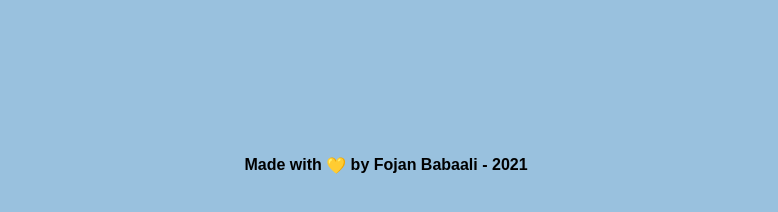
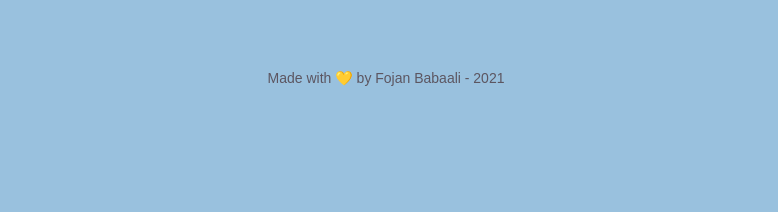
Before and after one commit to fojanb/Food-Recipe-App, a React (Create React App) app: page / in a window 1280 px wide. Shown: the part 694-906 px from the top of the page, without its empty margins (254-1032 px from the left). Built offline with nearby package versions, Linux system fonts and the light colour scheme; no server answers; a web font is replaced by a local one.

Commit message:
Update index.css

```diff
--- a/src/index.css
+++ b/src/index.css
@@ -2,11 +2,19 @@ body {
   font-family: "Khula", sans-serif;
   -webkit-font-smoothing: antialiased;
   -moz-osx-font-smoothing: grayscale;
-background-color: #99c1de;
-margin: 50px;}
+  background-color: #99c1de;
+  margin: 50px;
+}
 
 .footer {
   display: flex;
   justify-content: center;
-  font-weight: bolder;
+  align-items: center;
+  text-align: center;
+  width: 100%;
+  color: #5c5661;
+  font-size: 14px;
+  position: fixed;
+  left: 0;
+  bottom: 20px;
 }
```
